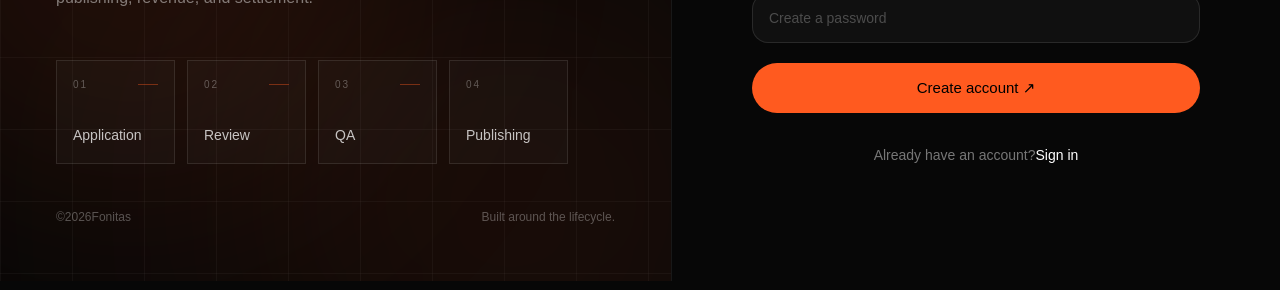
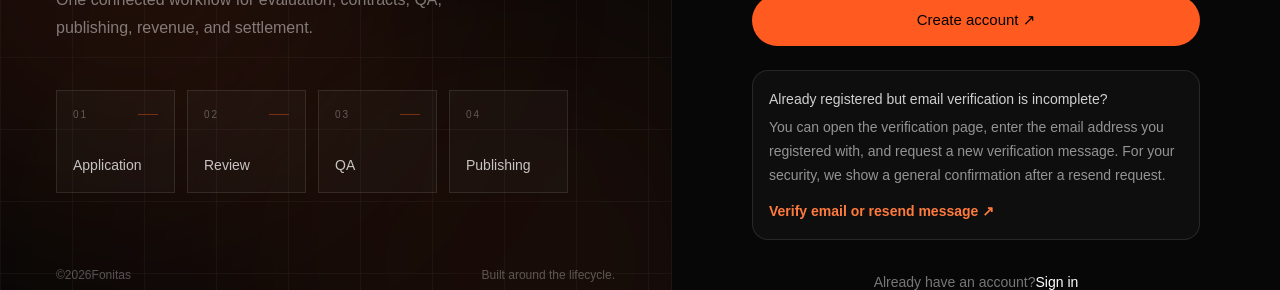
Before and after one commit to mohamad-es/Fonitas-website, a Next.js app: page /register in a window 1280 px wide. Shown: the part 519-809 px from the top of the page. Built offline with nearby package versions, Linux system fonts and the light colour scheme; no server answers.

Commit message:
Add email verification guidance to registration page

```diff
--- a/app/register/page.tsx
+++ b/app/register/page.tsx
@@ -19,6 +19,13 @@ export default function RegisterPage() {
         <p className="mt-4 max-w-md text-sm leading-6 text-white/50">Create your account to manage applications and collaborate with the Fonitas publishing workflow.</p>
       </div>
       <RegisterForm />
+      <div className="mt-6 rounded-2xl border border-white/10 bg-white/[0.03] p-4 text-sm leading-6 text-white/55">
+        <p className="font-medium text-white/80">Already registered but email verification is incomplete?</p>
+        <p className="mt-1">You can open the verification page, enter the email address you registered with, and request a new verification message. For your security, we show a general confirmation after a resend request.</p>
+        <Link href="/verify" className="mt-3 inline-flex font-semibold text-[#ff7a3d] hover:text-[#ff9a70]">
+          Verify email or resend message ↗
+        </Link>
+      </div>
       <p className="mt-8 text-center text-sm text-white/45">Already have an account? <Link href="/login" className="text-white hover:text-[#ff7a3d]">Sign in</Link></p>
     </AuthLayout>
   );
```
